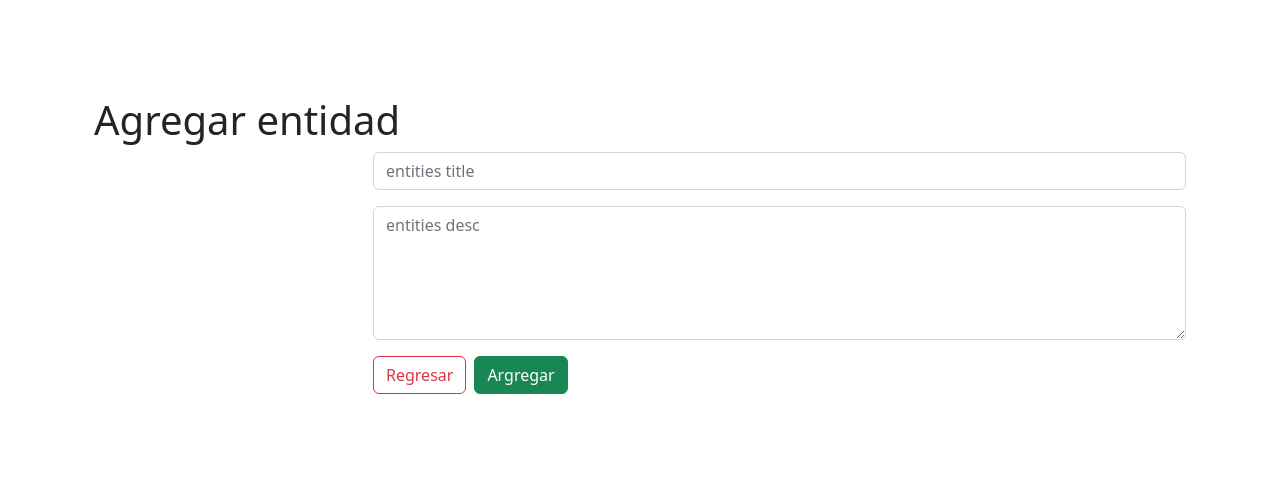
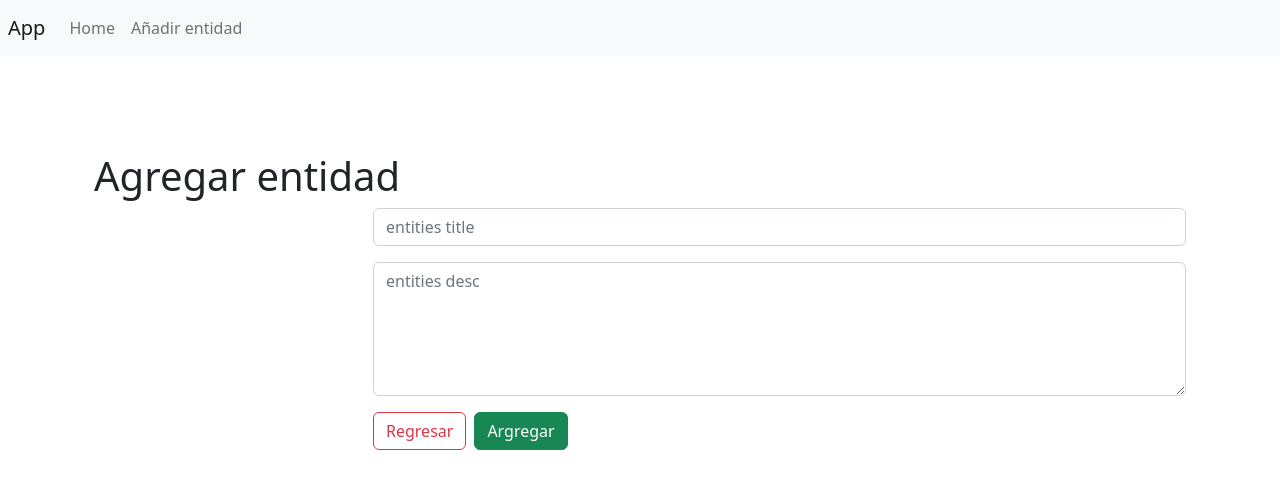
Before and after one commit to adock27/node-react-mongo-app, a React (Create React App) app in the folder cliente-react/: page /add in a window 1280 px wide. Shown: the top 488 px of the page. Built offline with nearby package versions, Linux system fonts and the light colour scheme.

Commit message:
navbar added

```diff
--- a/cliente-react/src/App.js
+++ b/cliente-react/src/App.js
@@ -20,6 +20,23 @@
 
 function App() {
   return (
+    <>
+      <nav class="navbar navbar-expand-lg navbar-light bg-light px-2 mb-5">
+        <a class="navbar-brand" href="#">App</a>
+        <button class="navbar-toggler" type="button" data-toggle="collapse" data-target="#navbarNav" aria-controls="navbarNav" aria-expanded="false" aria-label="Toggle navigation">
+          <span class="navbar-toggler-icon"></span>
+        </button>
+        <div class="collapse navbar-collapse" id="navbarNav">
+          <ul class="navbar-nav">
+            <li class="nav-item ">
+              <a class="nav-link" href="/">Home</a>
+            </li>
+            <li class="nav-item ">
+              <a class="nav-link" href="/add">Añadir entidad</a>
+            </li>
+          </ul>
+        </div>
+      </nav>
       <div className="App">
         <BrowserRouter>
           <Routes>
@@ -30,6 +47,7 @@
           </Routes>
         </BrowserRouter>
       </div>
+    </>
   );
 }
 
```
Lines whose indentation alone changed are shown as unchanged.
